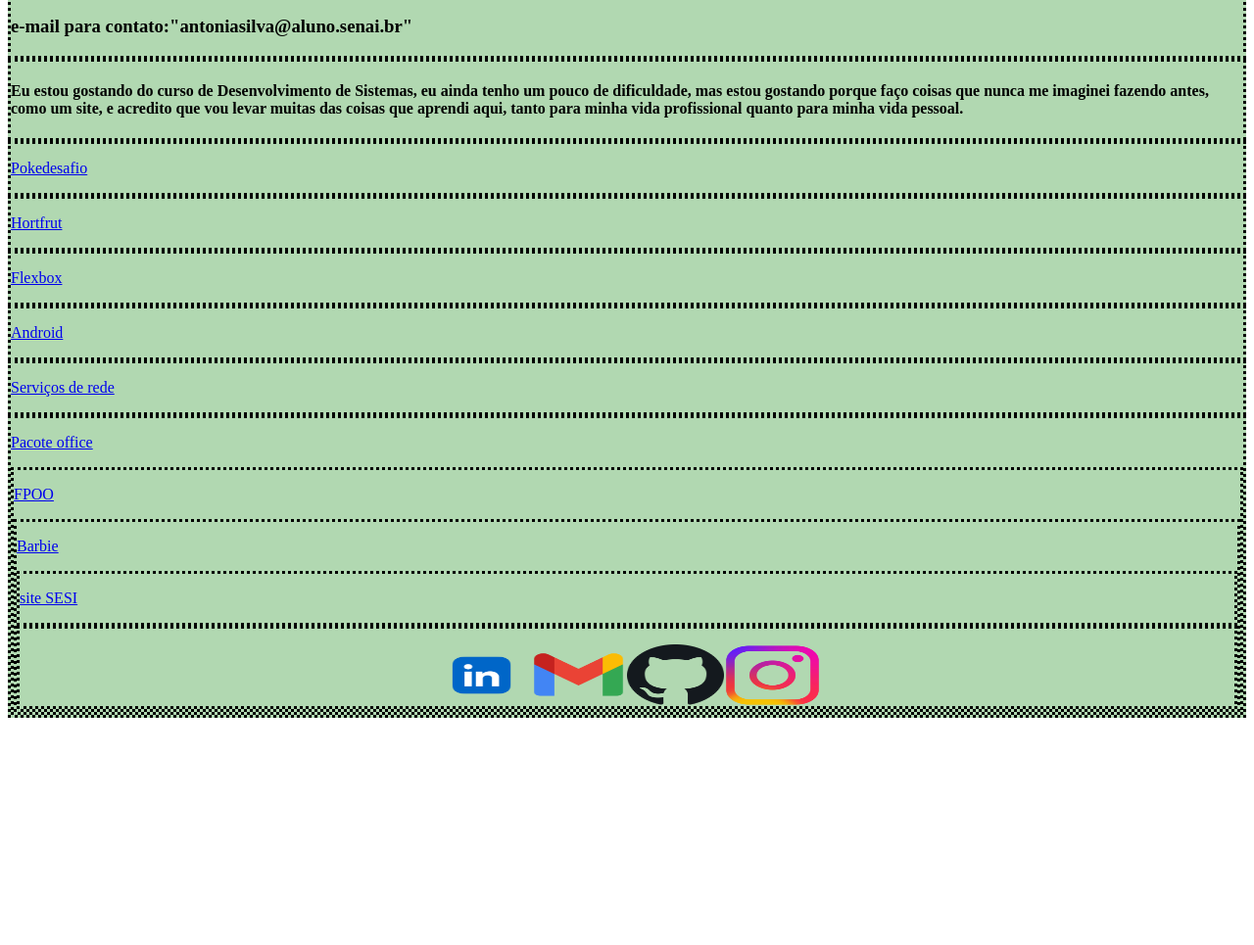
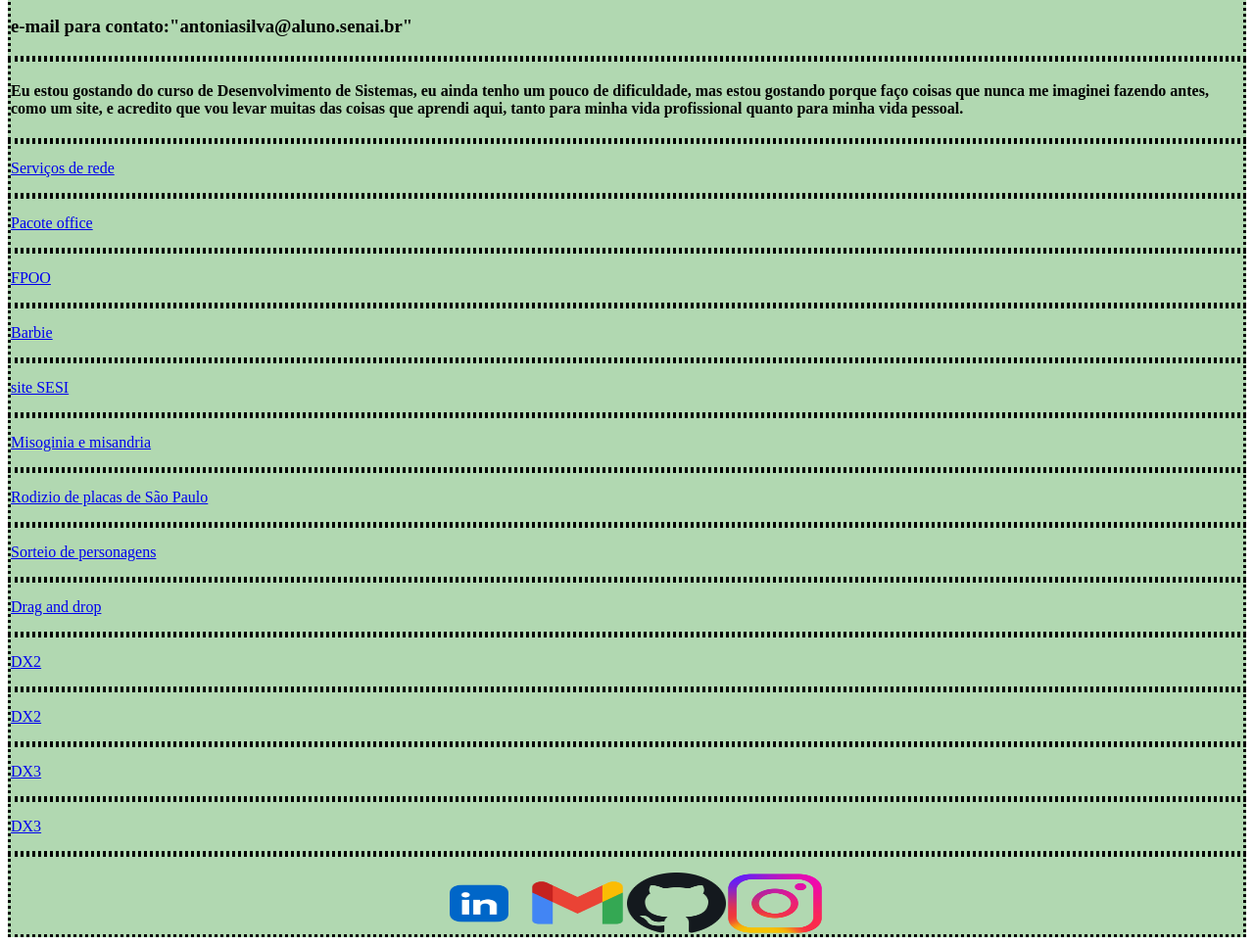
Before and after one commit to toniacds/Portfolio, a plain HTML site: page index.html in a window 1280 px wide. Shown: the part 418-1383 px from the top of the page at 98% size. Before the commit the page ends 1159 px from the top, so only its background shows below. Drawn offline with Linux system fonts and the light colour scheme.

Commit message:
Add files via upload

```diff
--- a/index.html
+++ b/index.html
@@ -32,62 +32,97 @@
   </div>
 
 
-</div>
-<a href="https://toniacds.github.io/Pokedesafio/">
-    <div class="ftp"><h7> </h7>
-    <p>Pokedesafio</p>
-  </a>
-</div>
 
 <div>
-<a href="https://toniacds.github.io/hortfrut/">
-    <div class="ftp"><h7> </h7>
-    <p>Hortfrut</p>
-  </a>
-</div>
-
-</div>
-<a href=" https://toniacds.github.io/Flexbox/">
-    <div class="ftp"><h7> </h7>
-    <p>Flexbox</p>
-  </a>
-</div>
-
-</div>
-<a href="https://toniacds.github.io/android/">
-    <div class="ftp"><h7> </h7>
-    <p>Android</p>
-  </a>
-</div>
-
-</div>
 <a href="https://toniacds.github.io/site-servico-de-rede/">
     <div class="ftp"><h7> </h7>
     <p>Serviços de rede</p>
   </a>
 </div>
 
+<div>
 <a href="https://toniacds.github.io/pacoteoffice/">
   <div class="ftp"><h7> </h7>
   <p>Pacote office</p>
 </a>
+</div>
 
-
+<div>
 <a href="https://toniacds.github.io/FPOO/">
   <div class="ftp"><h7> </h7>
   <p>FPOO</p>
 </a>
+</div>
 
-<a href="https://toniacds.github.io/barbie/">
+<div>
+<a href="https://toniacds.github.io/barbie-filme/">
   <div class="ftp"><h7> </h7>
   <p>Barbie</p>
 </a>
+</div>
 
-<a href="https://toniacds.github.io/site_sesi/">
+<div>
+<a href="https://toniacds.github.io/projeto_sesi/">
   <div class="ftp"><h7> </h7>
   <p>site SESI</p>
 </a>
+</div>
 
+<div>
+  <a href="https://toniacds.github.io/prj-misoginia-misandria/">
+    <div class="ftp"><h7> </h7>
+    <p>Misoginia e misandria</p>
+  </a>
+  </div>
+
+<div>
+    <a href="https://toniacds.github.io/rodizio-de-placas/">
+      <div class="ftp"><h7> </h7>
+      <p>Rodizio de placas de São Paulo</p>
+    </a>
+</div>
+
+<div>
+      <a href="https://toniacds.github.io/dxdd/">
+        <div class="ftp"><h7> </h7>
+        <p>Sorteio de personagens</p>
+      </a>
+</div>
+
+<div>
+  <a href="https://toniacds.github.io/drag-and-drop/">
+    <div class="ftp"><h7> </h7>
+    <p>Drag and drop</p>
+  </a>
+</div>
+
+<div>
+  <a href="https://toniacds.github.io/dx2/">
+    <div class="ftp"><h7> </h7>
+    <p>DX2</p>
+  </a>
+</div>
+
+<div>
+  <a href="https://toniacds.github.io/dx2/">
+    <div class="ftp"><h7> </h7>
+    <p>DX2</p>
+  </a>
+</div>
+
+<div>
+  <a href="https://toniacds.github.io/dx3/">
+    <div class="ftp"><h7> </h7>
+    <p>DX3</p>
+  </a>
+</div>
+
+<div>
+  <a href="https://toniacds.github.io/dx3/">
+    <div class="ftp"><h7> </h7>
+    <p>DX3</p>
+  </a>
+</div>
 
 </div>
    <div class="ftp"><h7></h7>
```
